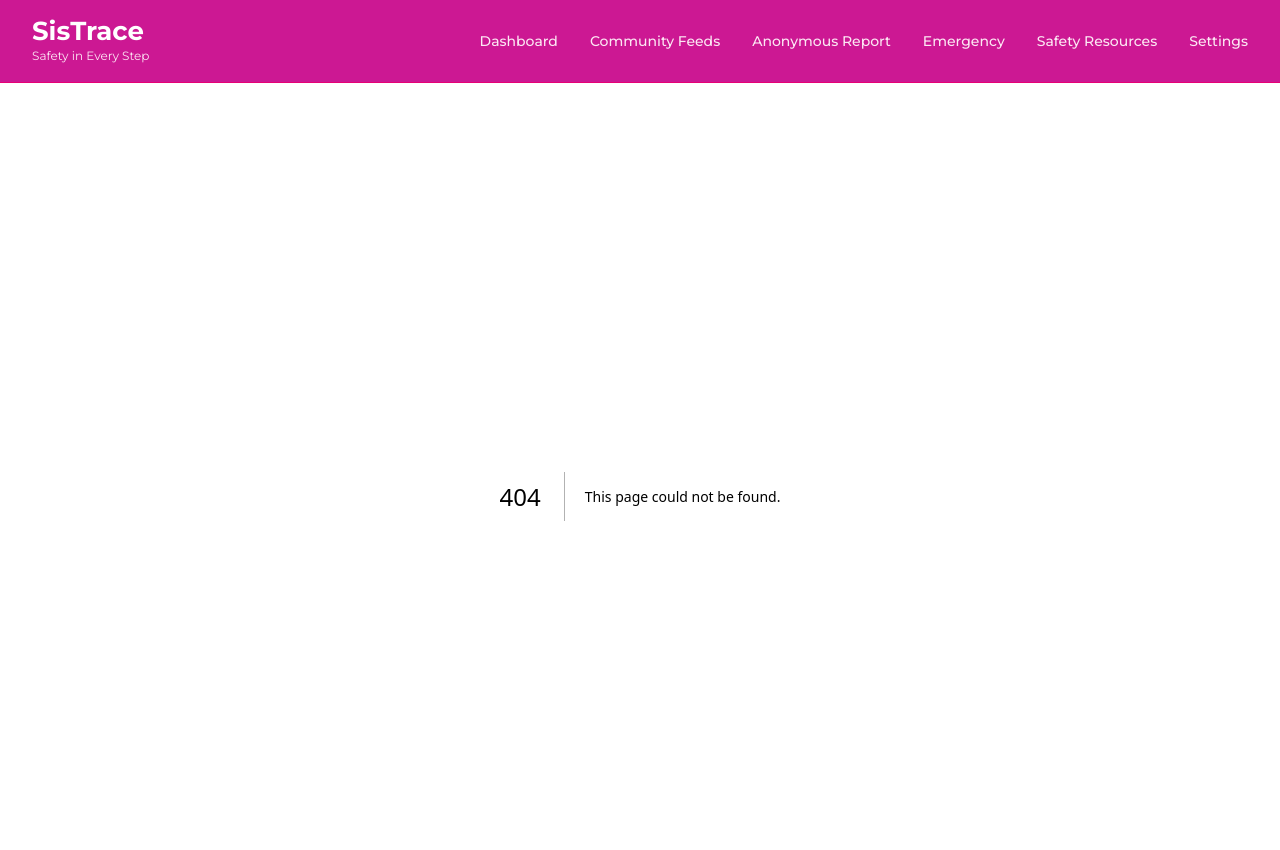
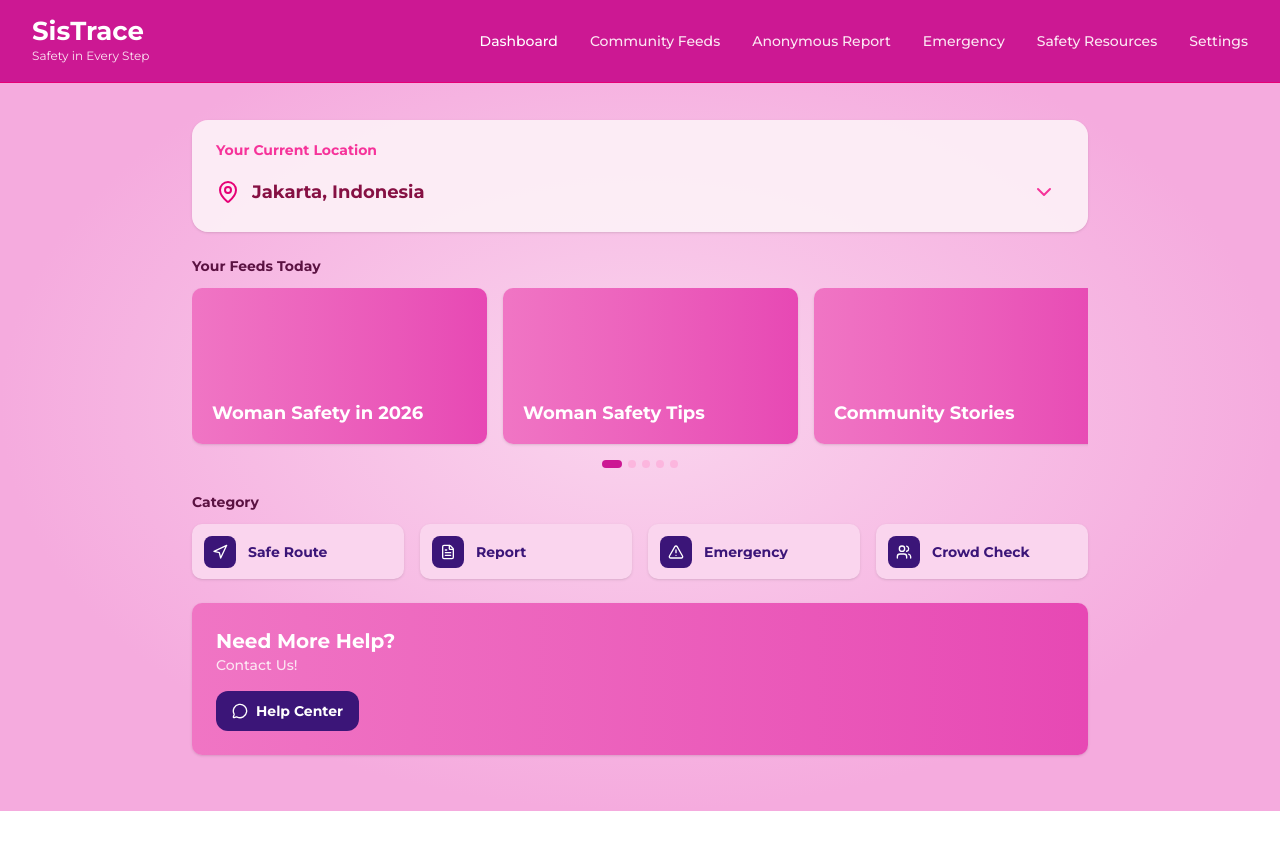
Before and after one commit to Sistech-Group-3/finpro_sistech, a Next.js app: page /dashboard in a window 1280 px wide. Before the commit this address had no page. Shown: the top 850 px of the page. After the commit the page ends 811 px from the top, so only its background shows below. Built offline with nearby package versions, Linux system fonts and the light colour scheme.

Commit message:
Fix Navbar

```diff
--- a/app/page.tsx
+++ b/app/dashboard/page.tsx
@@ -6,14 +6,9 @@ import HelpCenterCard from "@/components/HelpCenterCard";
 export default function DashboardPage() {
   return (
     <main className="mx-auto max-w-5xl px-4 pt-3 pb-6 sm:px-6 sm:pt-6 lg:px-8 flex flex-col gap-5 sm:gap-6">
-      <div className="w-full">
-        <LocationCard />
-      </div>
-
+      <LocationCard />
       <FeedsCarousel />
-
       <CategoryGrid />
-
       <HelpCenterCard />
     </main>
   );
--- a/app/globals.css
+++ b/app/globals.css
@@ -3,13 +3,6 @@
 :root {
   --background: #ffffff;
   --foreground: #171717;
-}
-
-@theme inline {
-  --color-background: var(--background);
-  --color-foreground: var(--foreground);
-  --font-sans: var(--font-geist-sans);
-  --font-mono: var(--font-geist-mono);
 }
 
 body {
--- a/components/Navbar.tsx
+++ b/components/Navbar.tsx
@@ -15,7 +15,7 @@ import {
 } from "lucide-react";
 
 const NAV_ITEMS = [
-  { label: "Dashboard", href: "/", icon: LayoutGrid },
+  { label: "Dashboard", href: "/dashboard", icon: LayoutGrid },
   { label: "Community Feeds", href: "/community-feeds", icon: MessageSquare },
   { label: "Anonymous Report", href: "/anonymous-report", icon: UserCheck },
   { label: "Emergency", href: "/emergency", icon: ShieldAlert },
@@ -31,7 +31,7 @@ export default function Navbar() {
     <div className="relative w-full">
       <header className="fixed top-0 left-0 right-0 z-50 w-full border-b border-pink-600 bg-[#CC1893]">
         <div className="flex h-[82px] w-full items-center justify-between px-4 sm:px-6 lg:px-8">
-          <Link href="/" className="flex flex-col">
+          <Link href="/dashboard" className="flex flex-col">
             <h1 className="text-[26px] font-bold leading-none text-white">
               SisTrace
             </h1>
```
